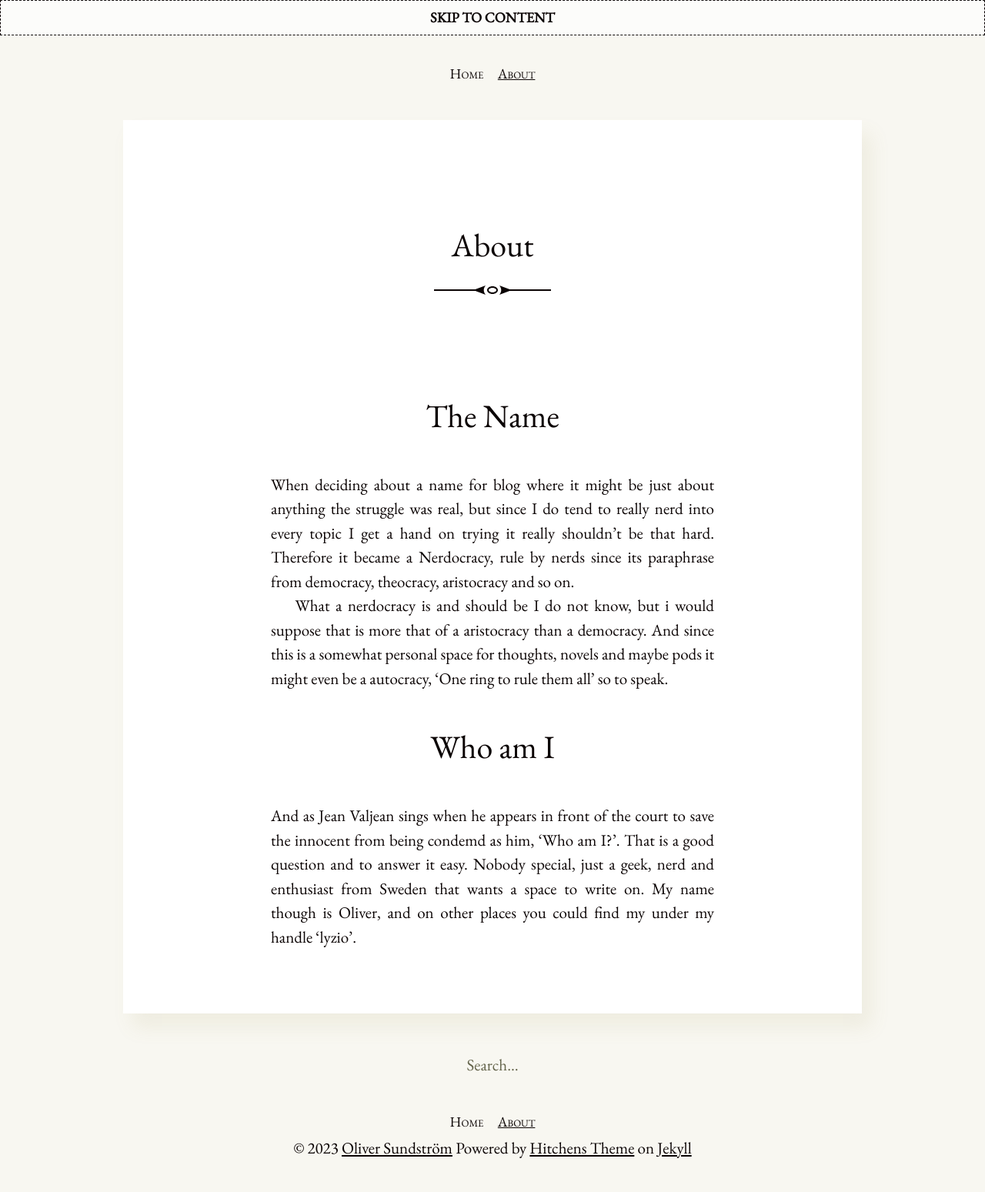
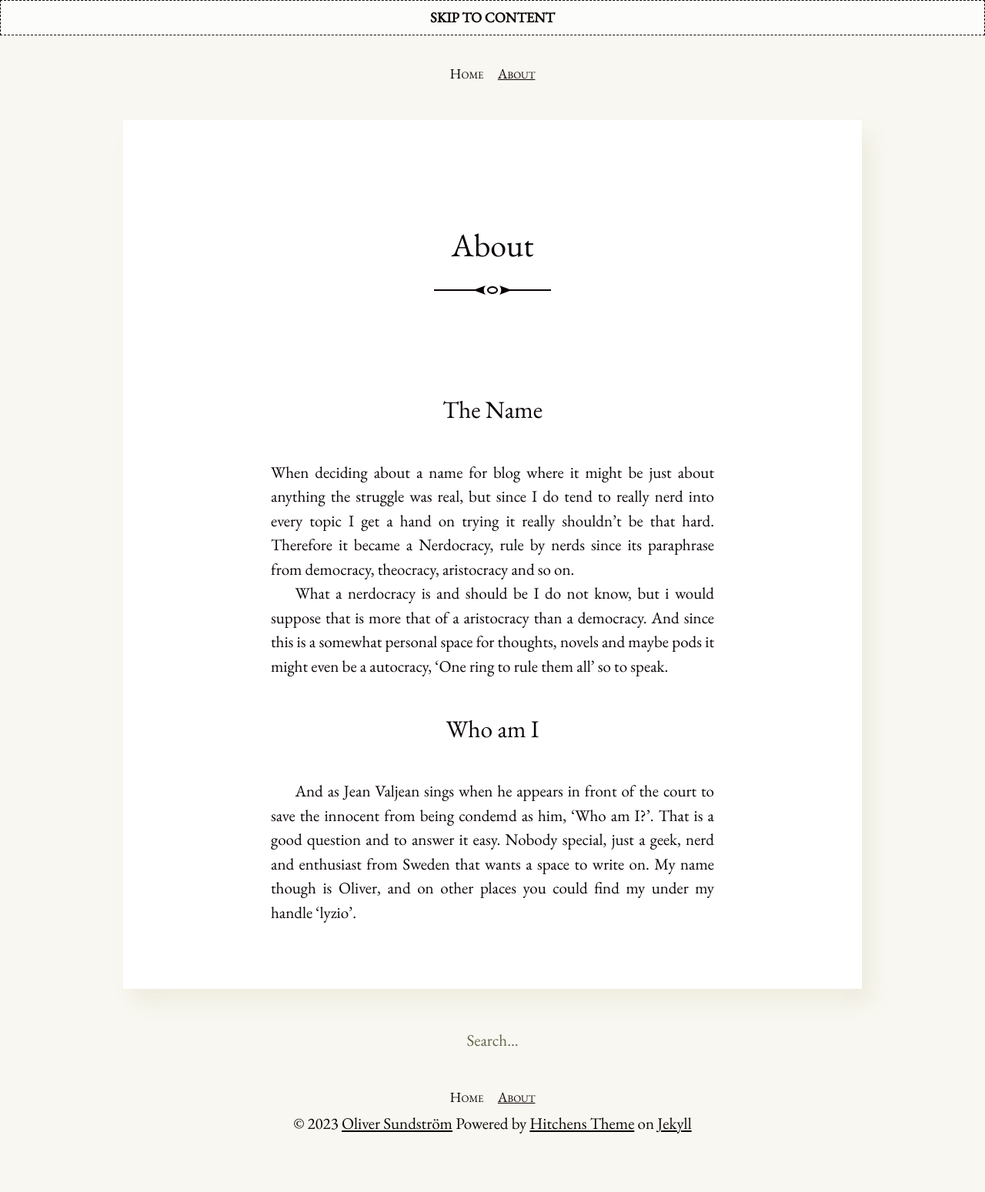
Before and after one commit to lyzio/nerdocracy, a Jekyll site: the page built from about.md, in a window 1280 px wide. Shown: the whole page at 77% size. Built offline with Jekyll 4.4.1, drawn with Linux system fonts in a browser that asks for light colours; after the commit the page ends 1518 px from its top, so only the background shows below that.

```diff
--- a/about.md
+++ b/about.md
@@ -3,10 +3,10 @@ layout: post
 title: About
 ---
 
-## The Name
+### The Name
 When deciding about a name for blog where it might be just about anything the struggle was real, but since I do tend to really nerd into every topic I get a hand on trying it really shouldn't be that hard. Therefore it became a Nerdocracy, rule by nerds since its paraphrase from democracy, theocracy, aristocracy and so on.
 
 What a nerdocracy is and should be I do not know, but i would suppose that is more that of a aristocracy than a democracy. And since this is a somewhat personal space for thoughts, novels and maybe pods it might even be a autocracy, 'One ring to rule them all' so to speak.
 
-## Who am I
+### Who am I
 And as Jean Valjean sings when he appears in front of the court to save the innocent from being condemd as him, 'Who am I?'. That is a good question and to answer it easy. Nobody special, just a geek, nerd and enthusiast from Sweden that wants a space to write on. My name though is Oliver, and on other places you could find my under my handle 'lyzio'.
```
